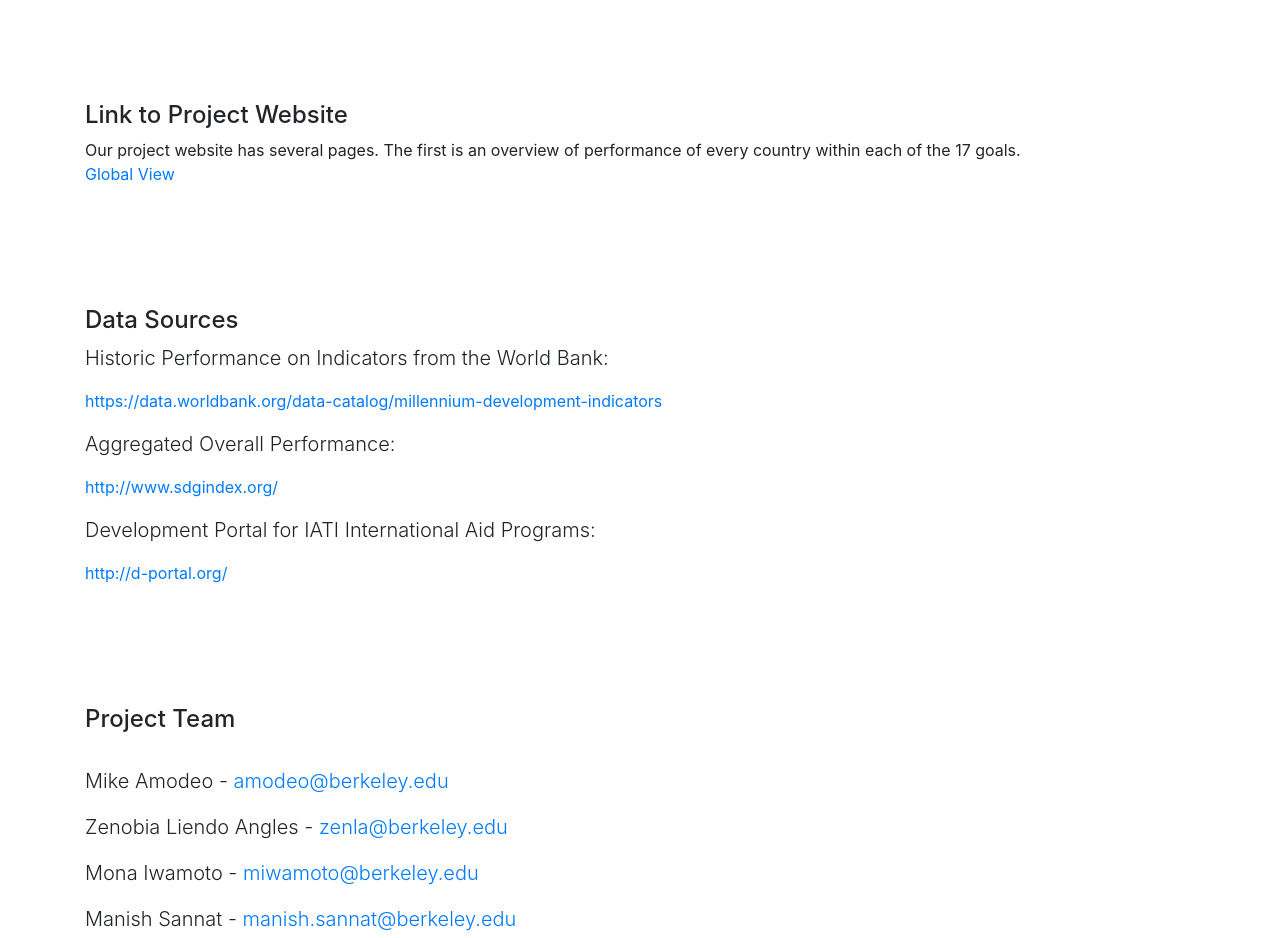
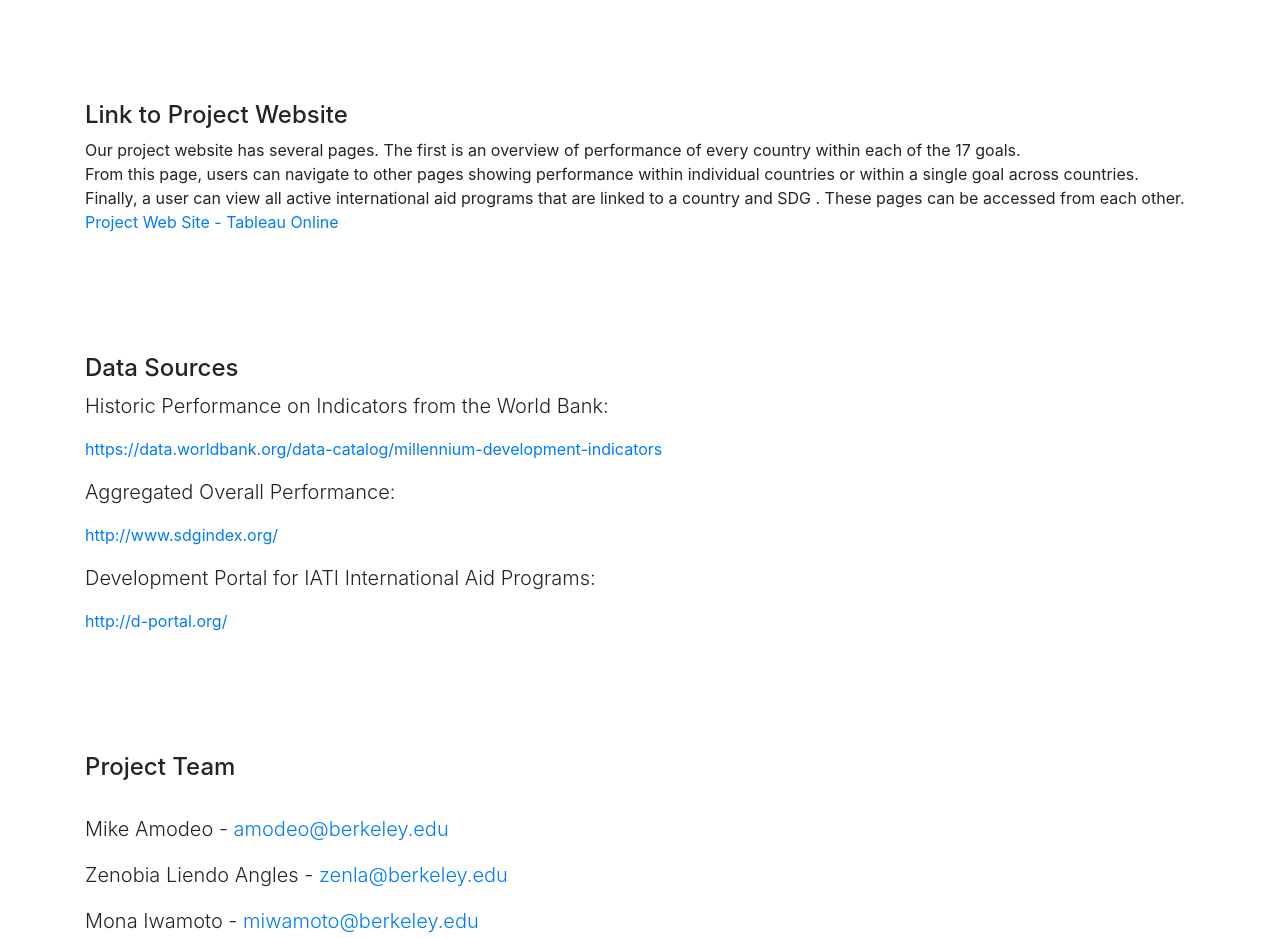
Before and after one commit to MSannat/W209, a website: page index.html in a window 1280 px wide. Shown: the part 1280-2218 px from the top of the page. Drawn offline with Linux system fonts and the light colour scheme.

Commit message:
Add files via upload

```diff
--- a/index.html
+++ b/index.html
@@ -93,12 +93,13 @@
       <div class="container">
         <h4>Link to Project Website</h4>
         <p>
-          Our project website has several pages. The first is an overview of performance of every country within each of the 17 goals.
+          Our project website has several pages. The first is an overview of performance of every country within each of the 17 goals.<br>
+From this page, users can navigate to other pages showing performance within individual countries  or within a single goal across countries.<br>
+Finally, a user can view all active international aid programs that are linked to a country and SDG . These pages can be accessed from each other.
+
 <br>
 
-    <a href="./global.html" target="_blank">Global View</a>
-
-
+    <a href="./global.html" target="_blank">Project Web Site - Tableau Online</a> <br>
 
         </p>
       </div>
```
